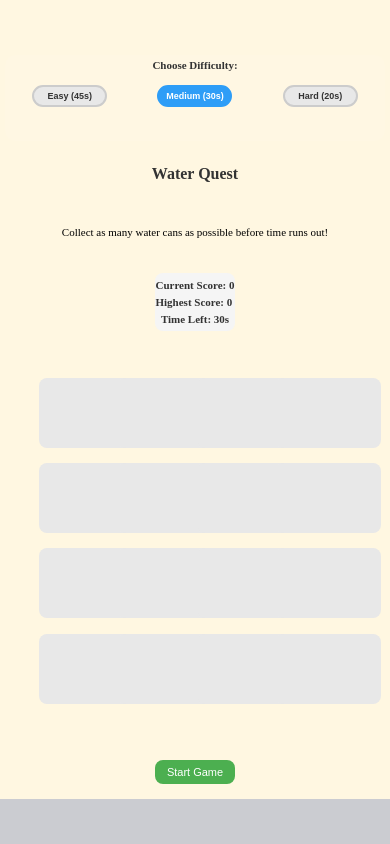
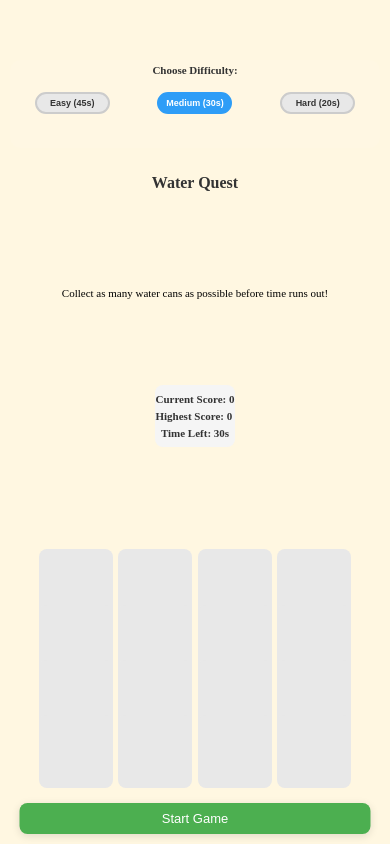
Before and after one commit to TMTucker1/charity-water-game-final, a plain HTML site: page 1Hydration-Hall-Collect/index.html in a window 390 px wide. Drawn offline with Linux system fonts and the light colour scheme.

Commit message:
Implement responsive fixes for mobile layout and button visibility

```diff
--- a/1Hydration-Hall-Collect/style.css
+++ b/1Hydration-Hall-Collect/style.css
@@ -379,65 +379,52 @@ button {
   }
 }
 
-@media (max-width: 600px) {
+/* --- Responsive Fixes for Mobile Overlap & Button Visibility --- */
+@media (max-width: 768px) {
   .container {
-    min-width: 100vw !important;
-    min-height: calc(100vh - 50px) !important;
-    width: 100vw !important;
-    height: calc(100vh - 50px) !important;
-    padding: 5px !important;
+    overflow-y: auto !important;
+    min-height: 100vh !important;
+    height: auto !important;
   }
+  .game-area {
+    min-height: 0 !important;
+    height: auto !important;
+    padding-bottom: 60px !important; /* Space for button */
+  }
+  .game-grid {
+    height: auto !important;
+    min-height: 0 !important;
+    aspect-ratio: 1 / 1 !important;
+    max-height: 60vw !important;
+    min-width: 0 !important;
+    min-height: 0 !important;
+  }
+  .grid-cell {
+    min-height: 0 !important;
+    max-height: none !important;
+    aspect-ratio: 1 / 1 !important;
+  }
+  button#start-game {
+    position: fixed !important;
+    left: 50% !important;
+    bottom: 10px !important;
+    transform: translateX(-50%) !important;
+    z-index: 100 !important;
+    width: 90vw !important;
+    max-width: 350px !important;
+    margin: 0 !important;
+    box-shadow: 0 2px 8px rgba(0,0,0,0.12);
+  }
+}
 
-  .left-panel {
-    padding: 6px !important;
-    margin-top: 55px !important;
-    margin-bottom: 3px !important;
+@media (max-width: 480px) {
+  .game-grid {
+    max-height: 55vw !important;
   }
-
-  .difficulty-selection h3 {
-    font-size: 12px !important;
-    margin: 0 0 6px 0 !important;
-  }
-
-  .difficulty-buttons {
-    gap: 4px !important;
-  }
-
-  .difficulty-btn {
-    width: 80px !important;
-    padding: 5px 8px !important;
-    font-size: 10px !important;
-  }
-
-  .game-grid {
-    width: 85vw !important;
-    height: 45vh !important;
-    gap: 1vw !important;
-  }
-
-  h1 {
-    font-size: 18px !important;
-    margin-bottom: 8px !important;
-  }
-
-  .game-instructions {
-    font-size: 12px !important;
-    margin-bottom: 10px !important;
-  }
-
-  .stats {
-    padding: 6px 0 !important;
-    margin-bottom: 10px !important;
-  }
-
-  .stats p {
-    font-size: 12px !important;
-  }
-
-  button {
-    margin: 10px auto 15px !important;
-    padding: 8px 16px !important;
-    font-size: 12px !important;
+  button#start-game {
+    font-size: 13px !important;
+    padding: 8px 0 !important;
+    max-width: 98vw !important;
   }
 }
 
```
